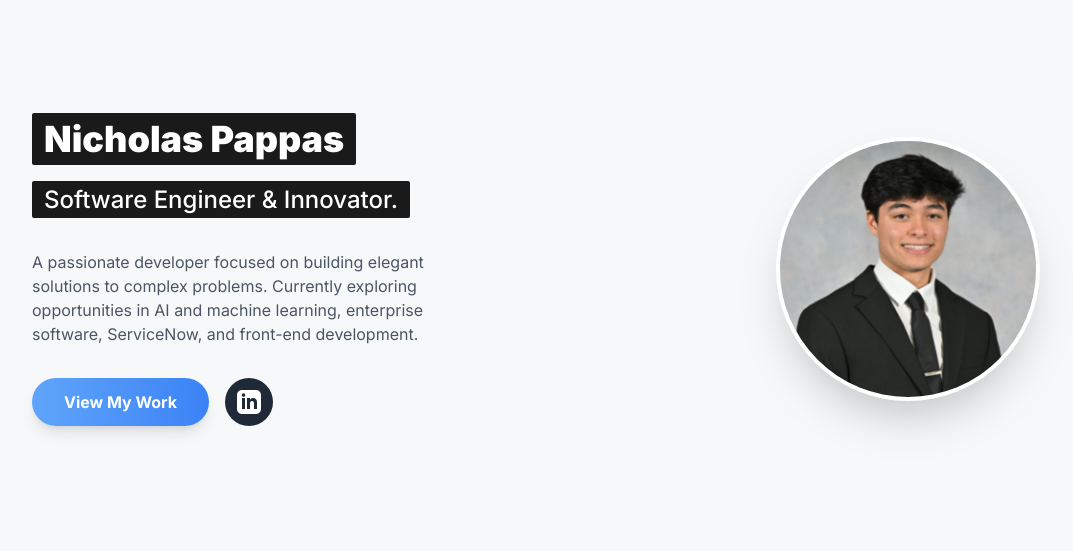
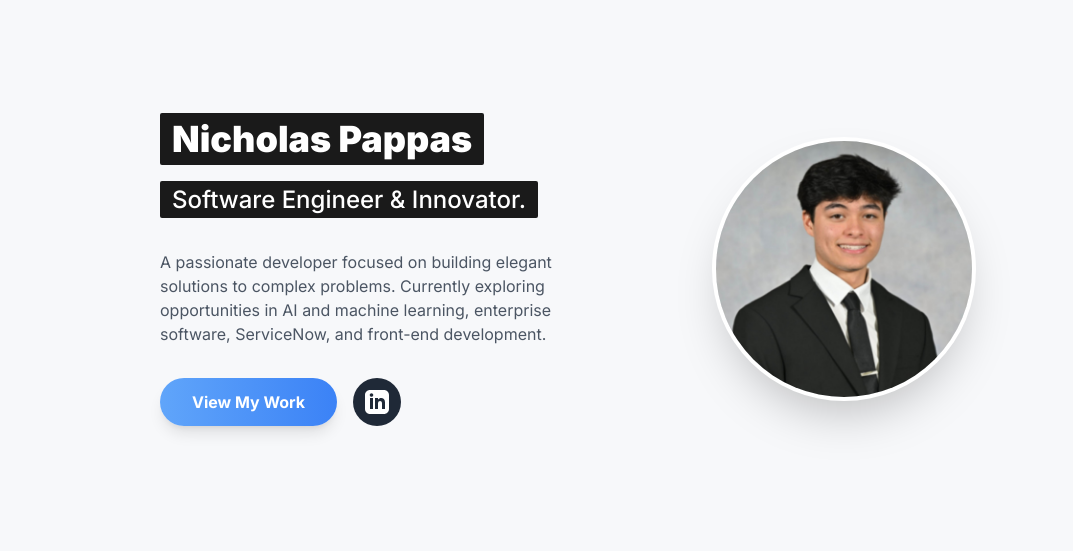
Before and after one commit to NixpaCSE/personalwebsite, a plain HTML site: page index.html in a window 1280 px wide. Shown: the top 551 px of the page, without its empty margins (32-1105 px from the left). Drawn offline with nearby package versions, Linux system fonts and the light colour scheme.

Commit message:
tighten center align intro

```diff
--- a/index.html
+++ b/index.html
@@ -49,7 +49,7 @@
     <div class="container mx-auto px-6 py-12">
 
         <!-- Hero Section -->
-        <div class="max-w-6xl mx-auto"> <!-- This wrapper controls the max width of the hero section -->
+        <div class="max-w-4xl mx-auto"> <!-- This wrapper controls the max width of the hero section -->
             <div class="grid md:grid-cols-2 gap-12 items-center py-16">
                 <!-- Left Column: Text Content -->
                 <div class="text-left">
```
